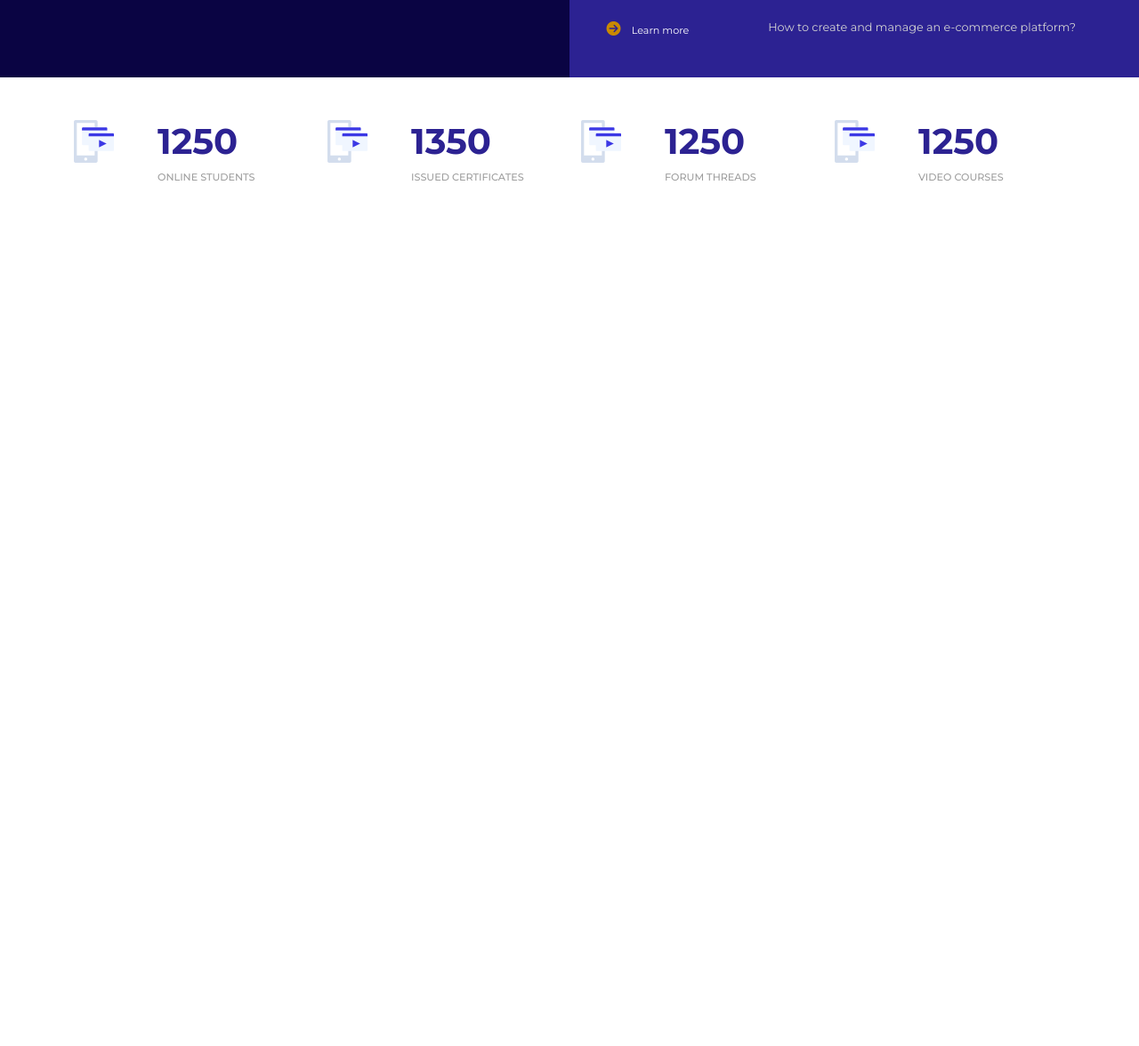
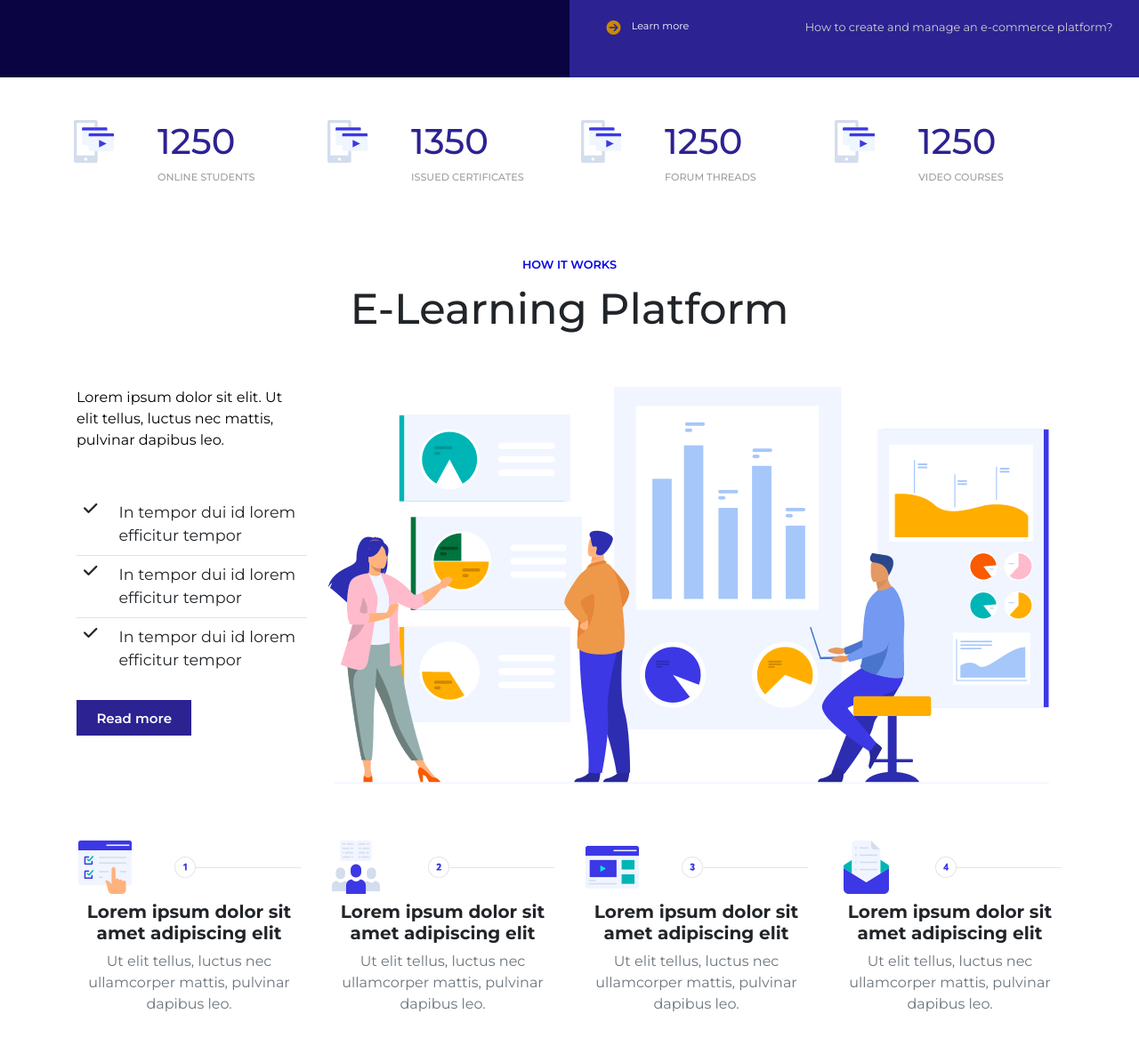
Before and after one commit to fl-amitpaul/c-becourse, a plain HTML site: page index.html in a window 1280 px wide. Shown: the part 572-1748 px from the top of the page at 89% size. Before the commit the page ends 844 px from the top, so only its background shows below. Drawn offline with nearby package versions, Linux system fonts and the light colour scheme.

Commit message:
design how-it-works section

```diff
--- a/index.html
+++ b/index.html
@@ -133,16 +133,18 @@
                   Effective E-commerce <br />
                   Strategy
                 </div>
-                <div class="banner-course__price col-4">259<sup>USD</sup></div>
+                <div class="banner-course__price col-auto ms-auto">
+                  259<sup>USD</sup>
+                </div>
               </div>
               <div class="banner-course__details row">
-                <div class="banner-course__learn-more col-4">
-                  <i class="fa-solid fa-circle-arrow-right"></i
-                  ><span>Learn more</span>
+                <div class="banner-course__learn-more col-auto">
+                  <i class="fa-solid fa-circle-arrow-right align-text-top"></i
+                  ><span class="align-top">Learn more</span>
                 </div>
-                <p class="col-8">
+                <div class="col-auto ms-auto">
                   How to create and manage an e-commerce platform?
-                </p>
+                </div>
               </div>
             </div>
           </div>
@@ -204,6 +206,93 @@
         </section>
       </section>
       <!-- counter section ends here  -->
+
+      <!-- how-it-works section starts here  -->
+      <section id="how-it-works">
+        <section class="container how-it-works pt-3 p-sm-3">
+          <div class="text-center mb-6">
+            <p>How it works</p>
+            <h2>E-Learning Platform</h2>
+          </div>
+
+          <div class="row works-body">
+            <div class="col-md-3 works-details">
+              <div class="text-black mb-5">
+                Lorem ipsum dolor sit elit. Ut elit tellus, luctus nec mattis,
+                pulvinar dapibus leo.
+              </div>
+              <ul>
+                <li class="d-flex gap-sm-4 gap-md-1 gap-lg-4 border-bottom p-2">
+                  <i class="fa-solid fa-check"></i>
+                  <div>In tempor dui id lorem efficitur tempor</div>
+                </li>
+                <li class="d-flex gap-sm-4 gap-md-1 gap-lg-4 border-bottom p-2">
+                  <i class="fa-solid fa-check"></i>
+                  <div>In tempor dui id lorem efficitur tempor</div>
+                </li>
+                <li class="d-flex gap-sm-4 gap-md-1 gap-lg-4 p-2 mb-4">
+                  <i class="fa-solid fa-check"></i>
+                  <div>In tempor dui id lorem efficitur tempor</div>
+                </li>
+              </ul>
+              <button class="btn custom-btn works-btn">Read more</button>
+            </div>
+            <div class="col-md-9">
+              <img
+                style="max-width: 100%; height: auto"
+                src="./images/e-learning.png"
+                alt=""
+              />
+            </div>
+          </div>
+        </section>
+
+        <section class="container my-5">
+          <div class="row text-center">
+            <div class="col-md-3">
+              <img class="mb-2" src="./images/course2-how-icon1.png" alt="" />
+              <h4 class="fw-bold fs-5">
+                Lorem ipsum dolor sit amet adipiscing elit
+              </h4>
+              <span class="text-secondary fs-6"
+                >Ut elit tellus, luctus nec ullamcorper mattis, pulvinar dapibus
+                leo.</span
+              >
+            </div>
+            <div class="col-md-3">
+              <img class="mb-2" src="./images/course2-how-icon2.png" alt="" />
+              <h4 class="fw-bold fs-5">
+                Lorem ipsum dolor sit amet adipiscing elit
+              </h4>
+              <span class="text-secondary fs-6"
+                >Ut elit tellus, luctus nec ullamcorper mattis, pulvinar dapibus
+                leo.</span
+              >
+            </div>
+            <div class="col-md-3">
+              <img class="mb-2" src="./images/course2-how-icon3.png" alt="" />
+              <h4 class="fw-bold fs-5">
+                Lorem ipsum dolor sit amet adipiscing elit
+              </h4>
+              <span class="text-secondary fs-6"
+                >Ut elit tellus, luctus nec ullamcorper mattis, pulvinar dapibus
+                leo.</span
+              >
+            </div>
+            <div class="col-md-3">
+              <img class="mb-2" src="./images/course2-how-icon4.png" alt="" />
+              <h4 class="fw-bold fs-5">
+                Lorem ipsum dolor sit amet adipiscing elit
+              </h4>
+              <span class="text-secondary fs-6"
+                >Ut elit tellus, luctus nec ullamcorper mattis, pulvinar dapibus
+                leo.</span
+              >
+            </div>
+          </div>
+        </section>
+      </section>
+      <!-- how-it-works section ends here  -->
     </main>
 
     <!-- custom javascript -->
--- a/style.css
+++ b/style.css
@@ -70,8 +70,8 @@ h1 {
 }
 
 h2 {
-  font-weight: 700;
-  font-size: 2.25rem;
+  font-weight: 500;
+  font-size: 3rem;
   line-height: 3rem;
 }
 
@@ -86,7 +86,16 @@ h5 {
   font-weight: 700;
   margin-bottom: 0.5rem;
 }
+p {
+  font-size: 0.8rem;
+  text-transform: uppercase;
+  font-weight: 600;
+  color: rgb(4, 4, 230);
+}
 
+.mb-6 {
+  margin-bottom: 4rem;
+}
 /* reset code and common ends here  */
 
 /* Navbar starts here  */
@@ -208,7 +217,7 @@ h5 {
   font-size: clamp(0.7rem, calc(1.4vw + 0.5rem), 1rem);
   margin-right: clamp(0.2rem, calc(0.7vw + 0.2rem), 0.8rem);
 }
-.banner-course__details p {
+.banner-course__details div:nth-of-type(2) {
   font-size: clamp(0.5rem, calc(0.4rem + 0.6vw), 0.8rem);
   color: #d2d2d2;
   font-weight: 400;
@@ -230,6 +239,17 @@ h5 {
 }
 /* counter section ends here  */
 
+/* how-it-works starts here  */
+.works-details ul {
+  list-style-type: none;
+  margin: 0;
+  padding: 0;
+}
+.works-details ul li {
+  font-size: clamp(0.9rem, calc(0.9rem + 0.5vw), 1.1rem);
+}
+/* how-it-works ends here  */
+
 /* Responsiveness starts here  */
 @media (max-width: 1200px) {
 }
```
